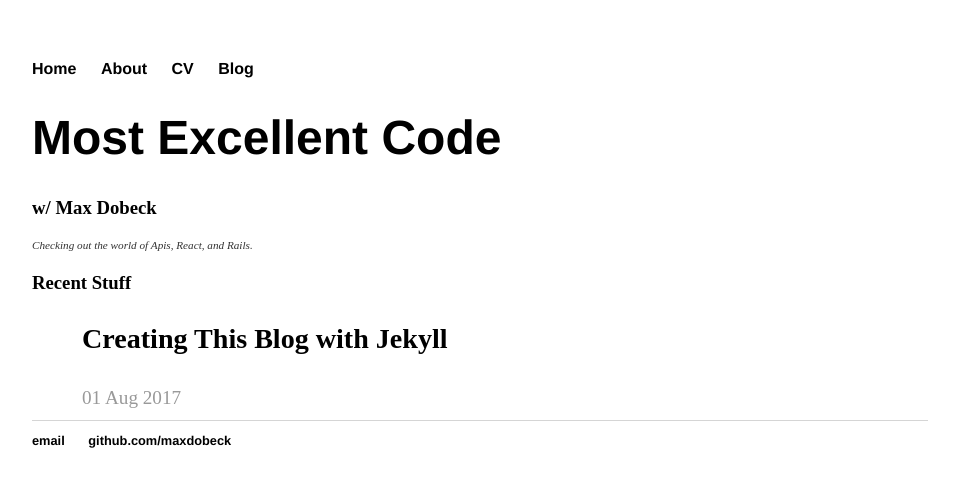
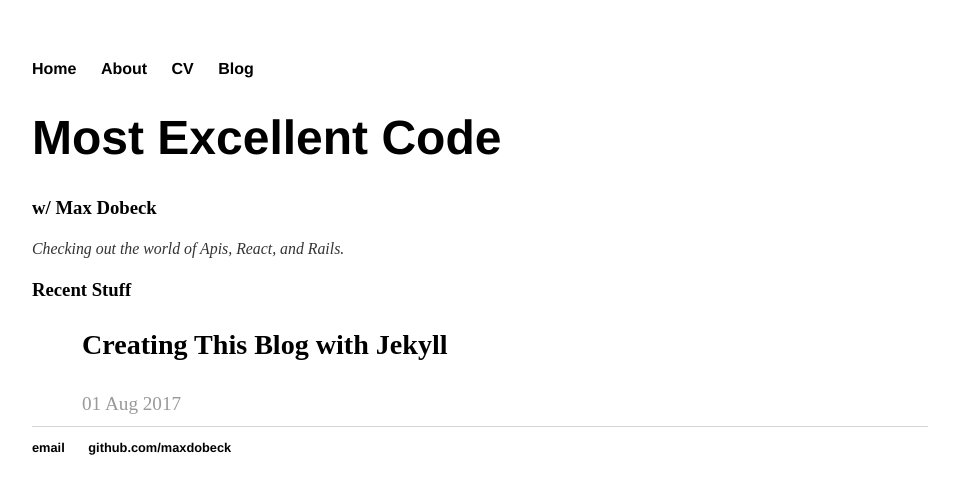
Before and after one commit to maxdobeck/maxdobeck.github.io, a Jekyll site: the page built from index.html, in a window 1280 px wide. Shown: the top 494 px of the page, without its empty margins (160-1119 px from the left). Built offline with Jekyll 4.4.1, drawn with Linux system fonts in a browser that asks for light colours.

Commit message:
Finally got it how I wanted except for the margins.

```diff
--- a/_config.yml
+++ b/_config.yml
@@ -1,8 +1,5 @@
 name: Max Dobeck
 markdown: kramdown
-theme: jekyll-theme-slate
 permalink: /blog/:year/:month/:day/:title
 paginate: 15
 paginate_path: "/blog/page:num"
-gems:
-  - jekyll-sitemap
--- a/_layouts/post.html
+++ b/_layouts/post.html
@@ -2,7 +2,7 @@
 layout: default
 ---
 <h1 class="postTitle">{{ page.title }}</h1>
-<p class="postDate">{{ page.date | date_to_string }}</p>
+<p>{{ page.date | date_to_string }}</p>
 
 <div class="post">
   {{ content }}
--- a/blog/index.html
+++ b/blog/index.html
@@ -6,6 +6,9 @@
 	<ul class="posts">
 
 	  {% for post in site.posts %}
-	    <li><span class="postDate">{{ post.date | date_to_string }}</span> <a href="{{ post.url }}" title="{{ post.title }}">{{ post.title }}</a></li>
+	    <li>
+                 <a href="{{ post.url }}" title="{{ post.title }}">{{ post.title }}</a>
+                 <span class="postDate">{{ post.date | date_to_string }}</span>
+            </li>
 	  {% endfor %}
 	</ul>
--- a/css/main.css
+++ b/css/main.css
@@ -14,7 +14,7 @@
 }
 .subtitle {
     font-style: italic;
-    font-size: .7em;
+    font-size: .99em;
 }
 a {
     color: black;
@@ -29,6 +29,9 @@
 h1 {
     font-size: 3em;
     font-family:'Helvetica', 'Arial', 'Sans-Serif';
+}
+h3.author {
+  margin:none;
 }
 p {
     font-size: 1.5em;
--- a/index.html
+++ b/index.html
@@ -4,8 +4,8 @@
 ---
 <div class="intro">
 	<h1>Most Excellent Code</h1>
-	<h3>w/ Max Dobeck</h3>
-	<p class="subtitle">Checking out the world of Apis, React, and Rails.</p>
+        <h3 class="author">w/ Max Dobeck</h3>
+        <p class="subtitle">Checking out the world of Apis, React, and Rails.</p>
 </div>
 
 <div>
```
